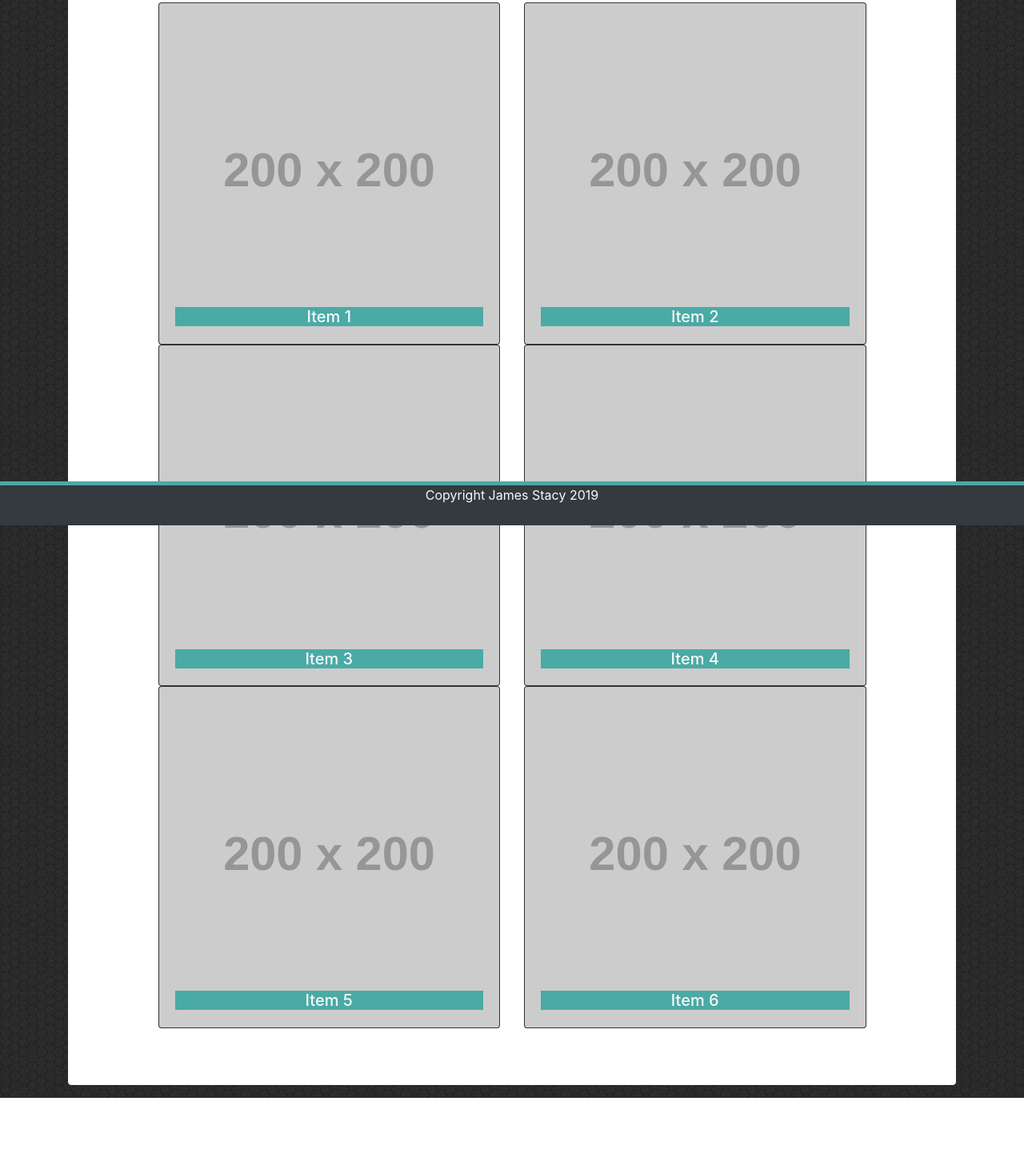
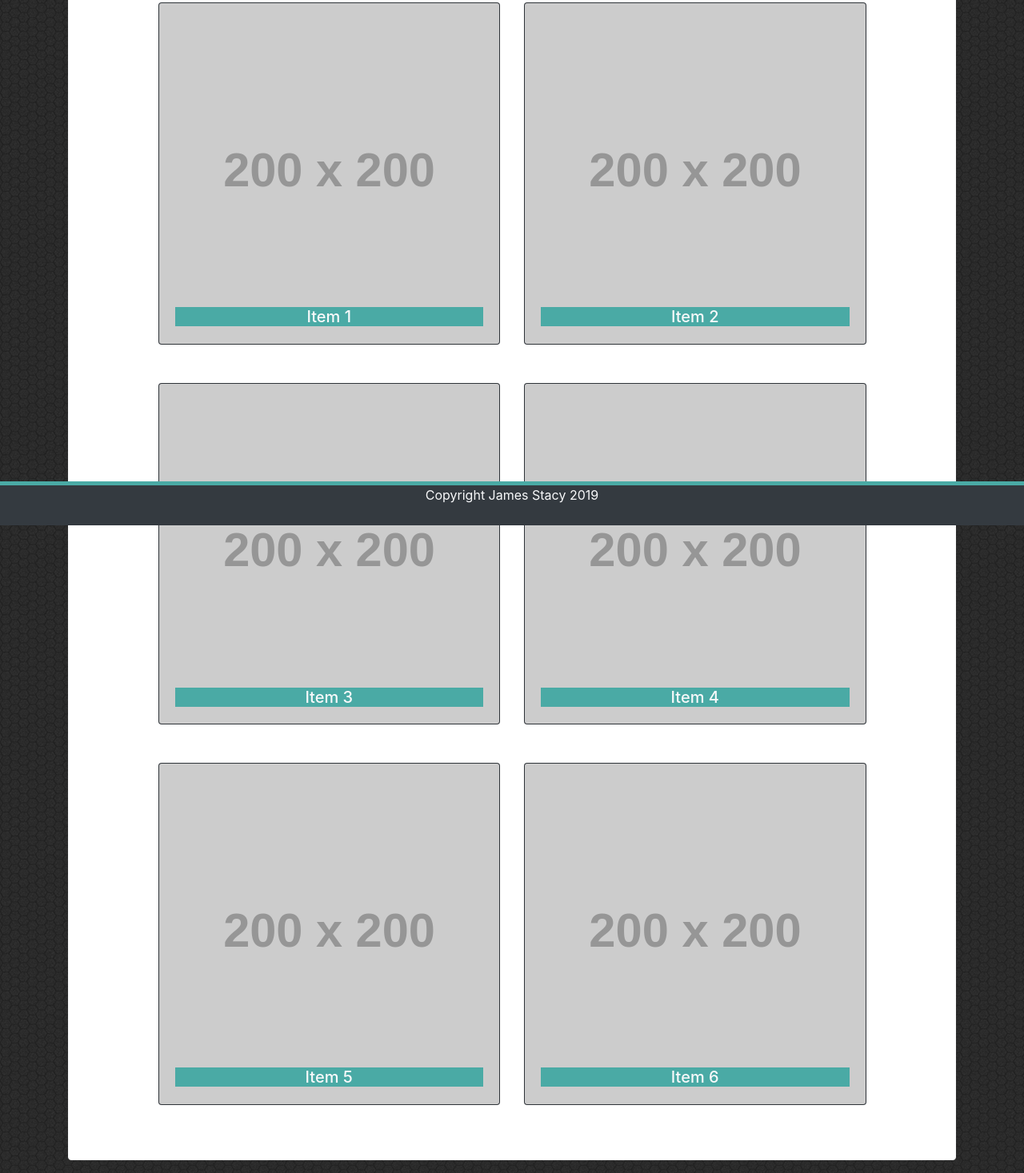
Before and after one commit to SirHexxus/Bootstrap-Portfolio, a plain HTML site: page portfolio.html in a window 1280 px wide. Shown: the part 143-1610 px from the top of the page at 80% size. Before the commit the page ends 1516 px from the top, so only its background shows below. Drawn offline with nearby package versions, Linux system fonts and the light colour scheme; placeholder pictures from the web are drawn by us.

Commit message:
Added spacing between card-stacks, and removed empty spacing row from bottom of portfolio.html

```diff
--- a/portfolio.html
+++ b/portfolio.html
@@ -27,7 +27,7 @@
             <div class="card border-light mb-3">
                 <div class="card-header h1" style="color: #4aaaa5;">Portfolio</div>
                 <div class="card-body">
-                    <div class="row">
+                    <div class="row mb-5">
                             <div class="col-md-1"></div>
                             <div class="col-md-10">
                                 <div class="card-deck">
@@ -48,7 +48,7 @@
                                 </div>
                             </div>
                     </div>
-                    <div class="row">
+                    <div class="row mb-5">
                             <div class="col-md-1"></div>
                             <div class="col-md-10">
                                 <div class="card-deck">
@@ -69,7 +69,7 @@
                                 </div>
                             </div>
                     </div>
-                    <div class="row">
+                    <div class="row mb-5">
                         <div class="col-md-1"></div>
                         <div class="col-md-10">
                             <div class="card-deck">
@@ -90,15 +90,12 @@
                             </div>
                         </div>
                     </div>
-                    <div class="row">
-                        <div class="col-md-12" style="height: 50px"></div>
-                    </div>
                 </div>
             </div>
         </div>
 
         <footer class="footer fixed-bottom mb-0 mw-100" style="border-top: 5px solid #4aaaa5;">
-            <p class="text-center text-light mb-0 bg-dark" style="height: 50px">Copyright James Stacy 2019</p>
+            <p class="text-center text-light pt-0 mb-0 bg-dark" style="height: 50px">Copyright James Stacy 2019</p>
         </footer>
     </body>
 </html>
```
